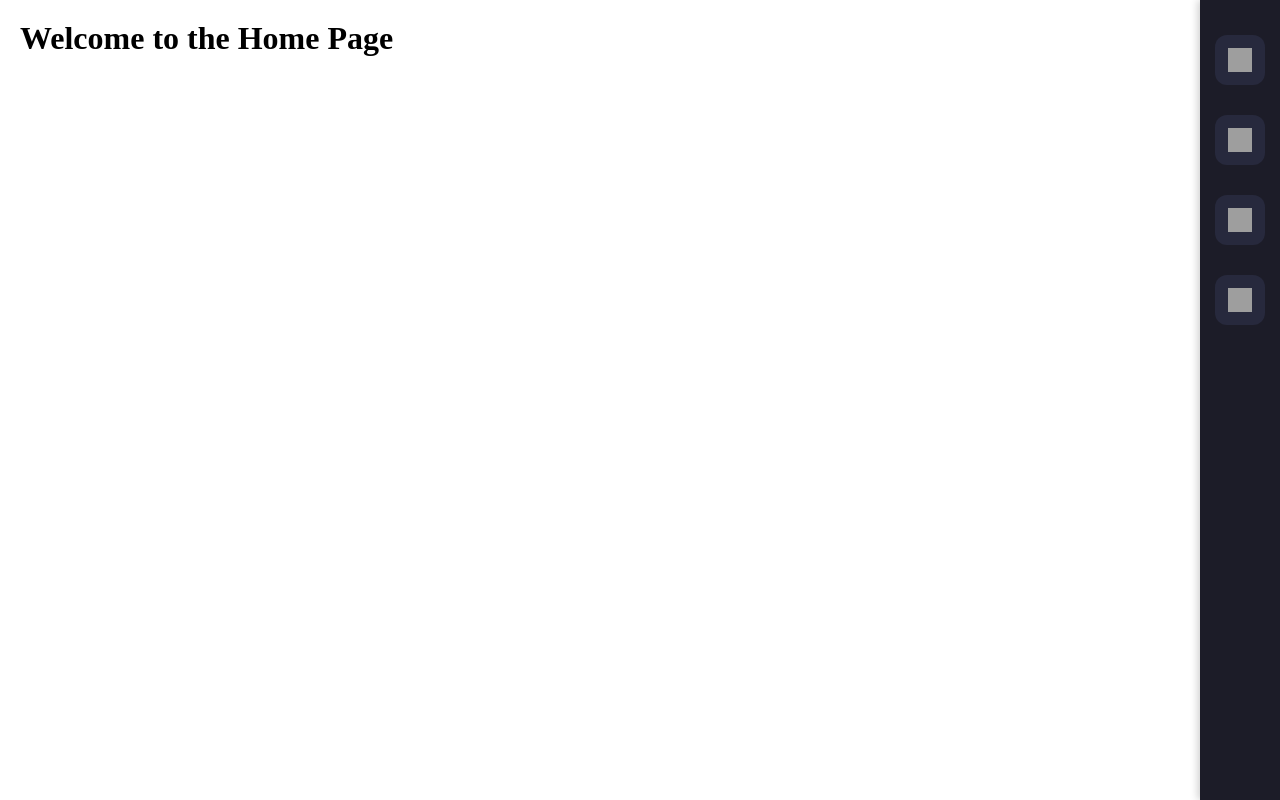
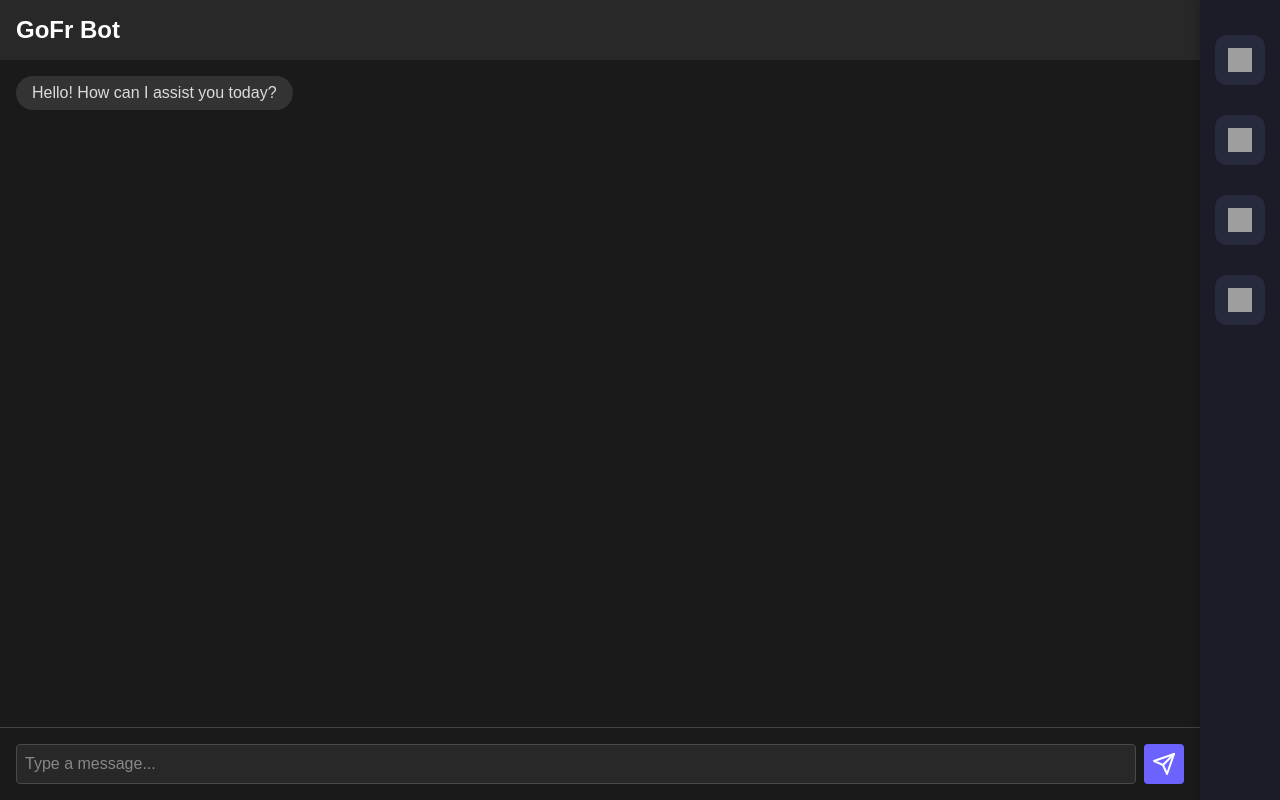
Before and after one commit to rishichirchi/GoFlow, a React (Create React App) app in the folder frontend/: page /#/ in a window 1280 px wide. Built offline with nearby package versions, Linux system fonts and the light colour scheme; grey boxes are pictures that could not be loaded; the HTML template or start-up script is replaced by a standard one.

Commit message:
Chat bot

```diff
--- a/frontend/src/App.css
+++ b/frontend/src/App.css
@@ -65,7 +65,6 @@
 .main-content {
   height: 95vh;
   margin-right: 80px; /* Adjust for the sidebar width */
-  padding: 20px;
 }
 
 /* Toggle button for sidebar */
--- a/frontend/src/pages/HomePage.tsx
+++ b/frontend/src/pages/HomePage.tsx
@@ -1,3 +1,78 @@
+import "./home.css"
+import React, { useState, useRef, useEffect } from 'react';
+
+interface Message {
+  id: number
+  text: string
+  sender: 'user' | 'bot'
+}
+
 export default function HomePage() {
-    return <h1>Welcome to the Home Page</h1>;
+  const [messages, setMessages] = useState<Message[]>([
+    { id: 1, text: "Hello! How can I assist you today?", sender: 'bot' }
+  ])
+  const [input, setInput] = useState('')
+  const messagesEndRef = useRef<HTMLDivElement>(null)
+
+  const scrollToBottom = () => {
+    messagesEndRef.current?.scrollIntoView({ behavior: "smooth" })
   }
+
+  useEffect(scrollToBottom, [messages])
+
+  const handleSend = () => {
+    if (input.trim()) {
+      const newMessage: Message = { id: messages.length + 1, text: input, sender: 'user' }
+      setMessages([...messages, newMessage])
+      setInput('')
+
+      // Simulate bot response
+      setTimeout(() => {
+        const botResponse: Message = { id: messages.length + 2, text: "I'm a demo bot. I can't actually respond to your messages.", sender: 'bot' }
+        setMessages(prevMessages => [...prevMessages, botResponse])
+      }, 1000)
+    }
+  }
+
+  return (
+    <div className="chatbot-container">
+      <header className="chatbot-header">
+        <h1>GoFr Bot</h1>
+      </header>
+      <div className="chatbot-messages">
+        {messages.map((message) => (
+          <div
+            key={message.id}
+            className={`message ${message.sender === 'user' ? 'user-message' : 'bot-message'}`}
+          >
+            <span className="message-text">
+              {message.text}
+            </span>
+          </div>
+        ))}
+        <div ref={messagesEndRef} />
+      </div>
+      <div className="chatbot-input">
+        <form
+          onSubmit={(e) => {
+            e.preventDefault()
+            handleSend()
+          }}
+        >
+          <input
+            type="text"
+            placeholder="Type a message..."
+            value={input}
+            onChange={(e) => setInput(e.target.value)}
+          />
+          <button type="submit" aria-label="Send message">
+            <svg xmlns="http://www.w3.org/2000/svg" width="24" height="24" viewBox="0 0 24 24" fill="none" stroke="currentColor" strokeWidth="2" strokeLinecap="round" strokeLinejoin="round">
+              <line x1="22" y1="2" x2="11" y2="13"></line>
+              <polygon points="22 2 15 22 11 13 2 9 22 2"></polygon>
+            </svg>
+          </button>
+        </form>
+      </div>
+    </div>
+  );
+}
--- /dev/null
+++ b/frontend/src/pages/home.css
@@ -0,0 +1,98 @@
+.chatbot-container {
+  display: flex;
+  flex-direction: column;
+  height: 100vh;
+  font-family: Arial, sans-serif;
+  background-color: #1a1a1a; /* Dark background */
+  color: #f5f5f5; /* Light text */
+}
+
+.chatbot-header {
+  padding: 1rem;
+  background-color: #282828; /* Slightly lighter than the background */
+  color: #ffffff;
+  text-align: center;
+}
+
+.chatbot-header h1 {
+  text-align: left;
+  margin: 0;
+  font-size: 1.5rem;
+}
+
+.chatbot-messages {
+  flex-grow: 1;
+  overflow-y: auto;
+  padding: 1rem;
+}
+
+.message {
+  margin-bottom: 1rem;
+}
+
+.user-message {
+  text-align: right;
+}
+
+.bot-message {
+  text-align: left;
+}
+
+.message-text {
+  display: inline-block;
+  padding: 0.5rem 1rem;
+  border-radius: 20px;
+  max-width: 80%;
+}
+
+.user-message .message-text {
+  background-color: #6c63ff; /* Gray bubble */
+  color: #ffffff; /* White text */
+}
+
+.bot-message .message-text {
+  background-color: #333333; /* Slightly darker gray bubble */
+  color: #dcdcdc; /* Light gray text */
+}
+
+.chatbot-input {
+  padding: 1rem;
+  border-top: 1px solid #444444; /* Border separating messages and input */
+  background-color: #1a1a1a; /* Match container background */
+}
+
+.chatbot-input form {
+  display: flex;
+  gap: 0.5rem;
+}
+
+.chatbot-input input {
+  flex-grow: 1;
+  padding: 0.5rem;
+  border: 1px solid #4a4a4a;
+  border-radius: 4px;
+  background-color: #282828; /* Dark gray input */
+  color: #ffffff; /* White text */
+  font-size: 1rem;
+}
+
+.chatbot-input input::placeholder {
+  color: #888888; /* Light gray placeholder */
+}
+
+.chatbot-input button {
+  background-color: #6c63ff; /* Purple accent color */
+  color: #ffffff; /* White text */
+  border: none;
+  border-radius: 4px;
+  padding: 0.5rem;
+  cursor: pointer;
+  display: flex;
+  align-items: center;
+  justify-content: center;
+  transition: background-color 0.3s ease;
+}
+
+.chatbot-input button:hover {
+  background-color: #5a53d1; /* Slightly darker purple on hover */
+}
```
